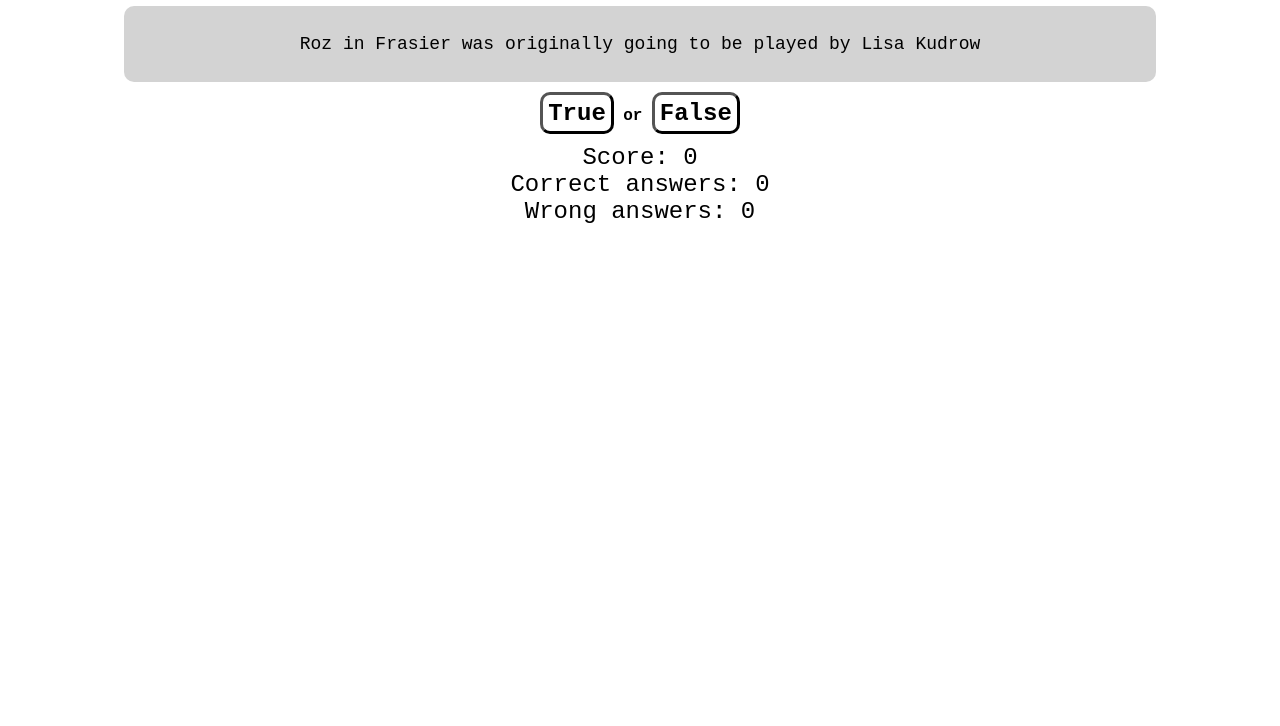
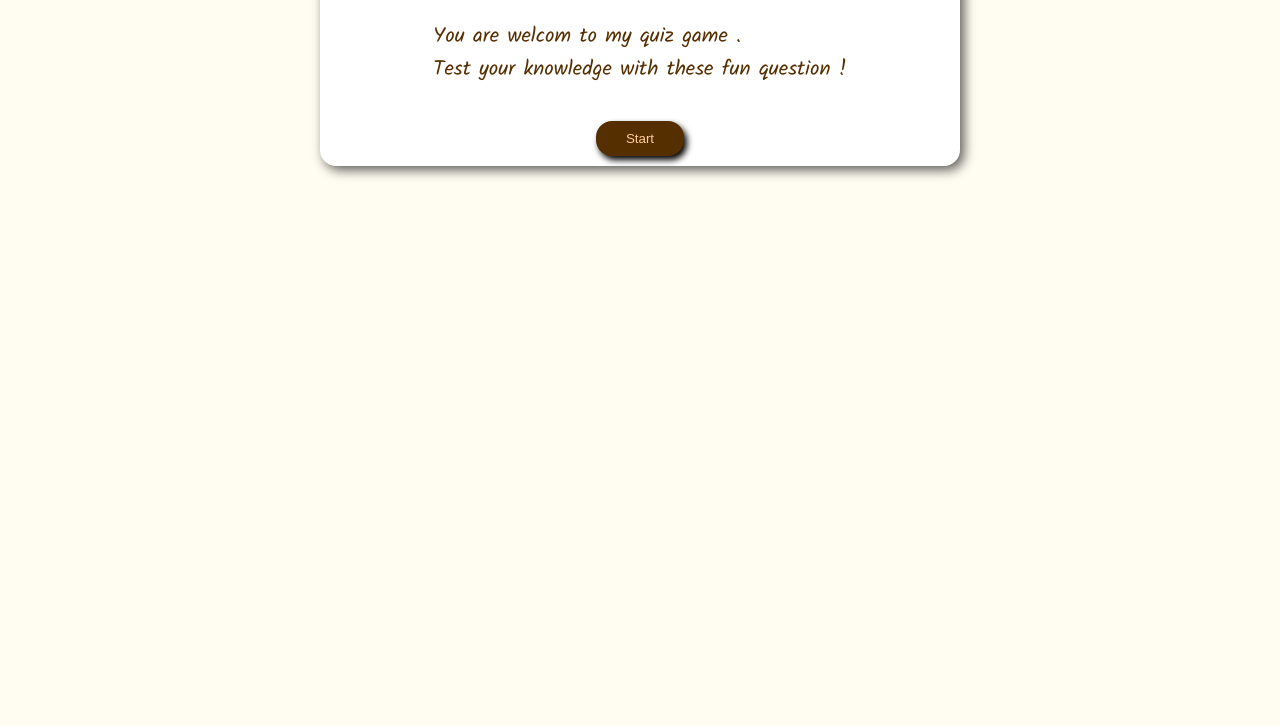
Before and after one commit to Phantom-Dev-Coder/Learn-And-Code, a plain HTML site: page Treaning/QuizApp/index.html in a window 1280 px wide. Shown: the part 74-800 px from the top of the page. Drawn offline with Linux system fonts and the light colour scheme; a web font is replaced by a local one.

Commit message:
The second edition

```diff
--- a/Treaning/QuizApp/index.html
+++ b/Treaning/QuizApp/index.html
@@ -4,23 +4,24 @@
     <meta charset="UTF-8">
     <meta name="viewport" content="width=device-width, initial-scale=1.0">
     <link rel="stylesheet" href="style.css">
-    <title>Guiz App</title>
+    <title>Quiz App !</title>
 </head>
 <body>
-    <h1 id='appName'>True or False?</h1>
-    <div class='questionCard'>
-        <p id='question'>Welcome to the game!</p>
-    </div>
-    <div id='answers'>
-        <button id='true' onclick='trueButton();'>True</button>
-        <span>or</span>
-        <button id='false' onclick='falseButton();'>False</button>
-    </div>
-    <div id='score'>
-        <span>Score: </span><span id='points'>0</span><br>
-        <span>Correct answers: </span><span id='true-a'>0</span><br>
-        <span>Wrong answers: </span><span id='false-a'>0</span>
-    </div>
-    <script src="script.js"></script>
+    <main>
+        <section class="version-one">
+            <div class="screen">
+                <div class="intro-section">
+                    <h1>Quiz Game !</h1>
+                    <p>
+                        You are welcom to my quiz game . <br>
+                        Test your knowledge with these fun question !
+                    </p>
+                    <button class="start-btn" id="start-btn">Start</button>
+                </div>
+            </div>
+            <!-- <div class="screen"></div> -->
+        </section>
+    </main>
+    <script src="./script.js"></script>
 </body>
 </html>
--- a/Treaning/QuizApp/script.js
+++ b/Treaning/QuizApp/script.js
@@ -5,49 +5,64 @@ let trueAnswers = 0;
 let falseAnswers = 0;
 let correctAnswer = null;
 
-// Variables to access elements on the web page
-let question = document.getElementById('question');
-let points = document.getElementById('points');
-let trueA = document.getElementById('true-a');
-let falseA = document.getElementById('false-a');
+//Access to required laminates
+const startBtn = document.getElementById("start-btn");
+let html = document.querySelector('.version-one');
 
-function trueButton(){
+// Add Event Listener To Buttons
+startBtn.addEventListener("click", () => {
+    html.innerHTML = `
+    <div class="screen active">
+        <div class="game">
+            <h1>Quiz Game</h1>
+            <div class="qustion-box" id="qustion-box">
+
+            </div>
+            <div class="answerd">
+                <button id="true">True</button>
+                <button id="false">False</button>
+            </div>
+            <div class="score">
+            <p>
+                Score: <span id="score">0</span> of <span id="total">20</span>
+            </p>
+            </div>
+        </div>
+    </div>
+    `;
+    //Access to required laminates
+    const trueBtn = document.getElementById("true");
+    const falseBtn = document.getElementById("false");
+    let question = document.getElementById("qustion-box");
+    let point = document.getElementById("score");
+    //Add Event Listener
+    trueBtn.addEventListener("click",trueFunction);
+    falseBtn.addEventListener("click",falseFunction);
+
+    function trueFunction () {
         // Check if true is the correct answer
-  if (correctAnswer == true){
-    // Add 1 to the score if it is correct
-    score = score +1;
-    trueAnswers = trueAnswers+1;
-  }else{
-    falseAnswers = falseAnswers+1;
+        if (correctAnswer === true) {
+            score++;
         };
-  //Update the textContent of points
-  points.textContent = score;
-  trueA.textContent = trueAnswers;
-  falseA.textContent = falseAnswers;
-  // Call the nextQuestion() function to load the next question;
+        //Update Element On Web Page
+        point.textContent = score;
+        //Recall the Question Function !
         nextQuestion();
     };
-
-function falseButton(){
+    function falseFunction () {
         // Check if false is the correct answer
-  if (correctAnswer != true){
-    // Add 1 to the score if it is correct
-    score = score +1;
-    trueAnswers = trueAnswers+1;
-  }else{
-    falseAnswers = falseAnswers+1;
+        if (correctAnswer === false) {
+            score++;
         };
-  //Update the textContent of points
-  points.textContent = score;
-  trueA.textContent = trueAnswers;
-  falseA.textContent = falseAnswers;
-  // Call the nextQuestion() function to load the next question;
+        //Update Element On Web Page
+        point.textContent = score;
+        //Recall the Question Function !
         nextQuestion();
-}
-
-function nextQuestion(){
+    };
+    //Next Qustion Function
+    function nextQuestion (){
         questionNumber = questionNumber + 1;
-  switch (questionNumber){
+        switch(questionNumber){
         case 1:
             question.textContent = 'Roz in Frasier was originally going to be played by Lisa Kudrow';
             correctAnswer = true;
@@ -131,7 +146,8 @@ function nextQuestion(){
         default:
             question.textContent = 'You finished the quiz!'
           correctAnswer = null;
-  }
-}
-
+        };
+    };
+    //Recall the Question Function !
     nextQuestion();
+});
--- a/Treaning/QuizApp/style.css
+++ b/Treaning/QuizApp/style.css
@@ -1,35 +1,125 @@
-body {
-  text-align: center;
-  font-family: 'Courier New', Courier, monospace;
+/* Font */
+@import url(https://fonts.googleapis.com/css?family=Roboto:100,200,300,regular,500,600,700,800,900,100italic,200italic,300italic,italic,500italic,600italic,700italic,800italic,900italic);
+@import url(https://fonts.googleapis.com/css?family=SN+Pro:200,300,regular,500,600,700,800,900,200italic,300italic,italic,500italic,600italic,700italic,800italic,900italic);
+@import url(https://fonts.googleapis.com/css?family=Kalam:300,regular,700);
+
+:root {
+    /* Colors */
+    --white: #fff;
+    --black: #000;
+    --color-01: #562f00;
+    --color-02: #fe7b17;
+    --color-03: #ffce99;
+    --color-04: #fffdf1;
+    /* Font Familly */
+    --font-family-01: Roboto , sans-serif;
+    --font-family-02: "SN Pro" , sans-serif;
+    --font-family-03: "Kalam" , sans-serif;
+    /* Box Shadow */
+    --box-shadow-01: 4px 4px 12px #000000a5;
+    /*Border*/
+    --border-01: 2px solid green;
 }
 
-#question {
-  font-size: large;
+* {
+    margin: 0;
+    padding: 0;
+    box-sizing: border-box;
 }
 
-#answers {
-  padding: 10px;
-  font-weight: bold;
+body {
+    margin: 0;
+    font-family: var(--font-family-01);
+    background-color: var(--color-04);
 }
 
-#score {
-  font-size: 1.5em;
+main .version-one .screen {
+    display: flex;
+    justify-content: center;
+    margin: auto;
+    width: 50vw;
+    height: 30vh;
+    background-color: var(--white);
+    box-shadow: var(--box-shadow-01);
+    border-radius: 1rem;
+
+    .intro-section {
+        display: flex;
+        flex-direction: column;
+        justify-content: space-between;
+        align-items: center;
+        width: 100%;
+
+        h1 {
+            color: var(--color-02);
+            margin: 20px auto;
+        }
+
+        p{
+            font-family: var(--font-family-03);
+            font-size: 1.3rem;
+            color: var(--color-01);
+            margin: 10px 30px;
+        }
+        .start-btn {
+            padding: 10px 30px;
+            background-color: var(--color-01);
+            color: var(--color-03);
+            font-family: var(--font-family-02);
+            border: none;
+            border-radius: 1rem;
+            margin: 10px 0;
+            box-shadow: 3px 4px 6px black;
+            transition: all 0.3s ease-in;
+
+            &:hover{
+                box-shadow: none;
+                background-color: var(--color-03);
+                color: var(--color-01);
+            }
+        }
+    }
 }
 
-button {
-  font-size: 1.5em;
-  font-family: 'Courier New', Courier, monospace;
-  font-weight: bold;
-  background-color: white;
-  padding: 0.2em;
-  border-radius: 10px;
-  border-width: 3px;
+main .version-one .game {
+    display: flex;
+    flex-direction: column;
+    justify-content: space-around;
+    align-items: center;
+
+    h1 {
+        font-family: var(--font-family-03);
+        color: var(--color-01);
+    }
+
+    .qustion-box {
+        border: var(--border-01);
+        width: 40vw;
+        min-height: 10vh;
+        max-height: max-content;
+        border-radius: 1rem;
+        padding: 1rem 1.5rem;
+        background-color: var(--color-03);
+    }
+
+    .answerd {
+        display: flex;
+        gap: 20px;
+
+        button {
+            padding: 0.5rem 1.5rem;
+            color: var(--color-04);
+            background-color: var(--color-01);
+            font-family: var(--font-family-03);
+            font-size: 1rem;
+            border: none;
+            border-radius: 1rem;
+        }
+    }
+
+    .score {
+        font-family: var(--font-family-02);
+        font-size: 1.5rem;
+        color: var(--color-02);
+    }
 }
-
-.questionCard {
-  width: 80%;
-  margin: auto;
-  padding: 10px;
-  background-color: lightgray;
-  border-radius: 10px;
-}
```
Lines whose indentation alone changed are shown as unchanged.
